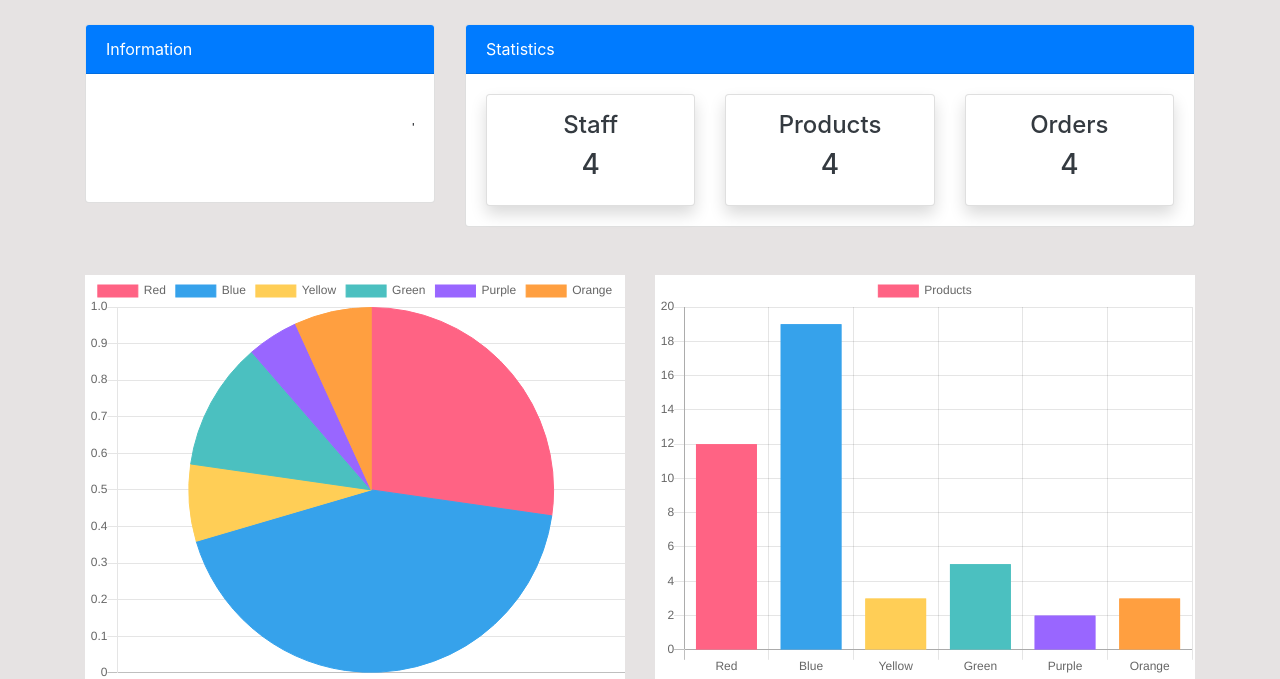
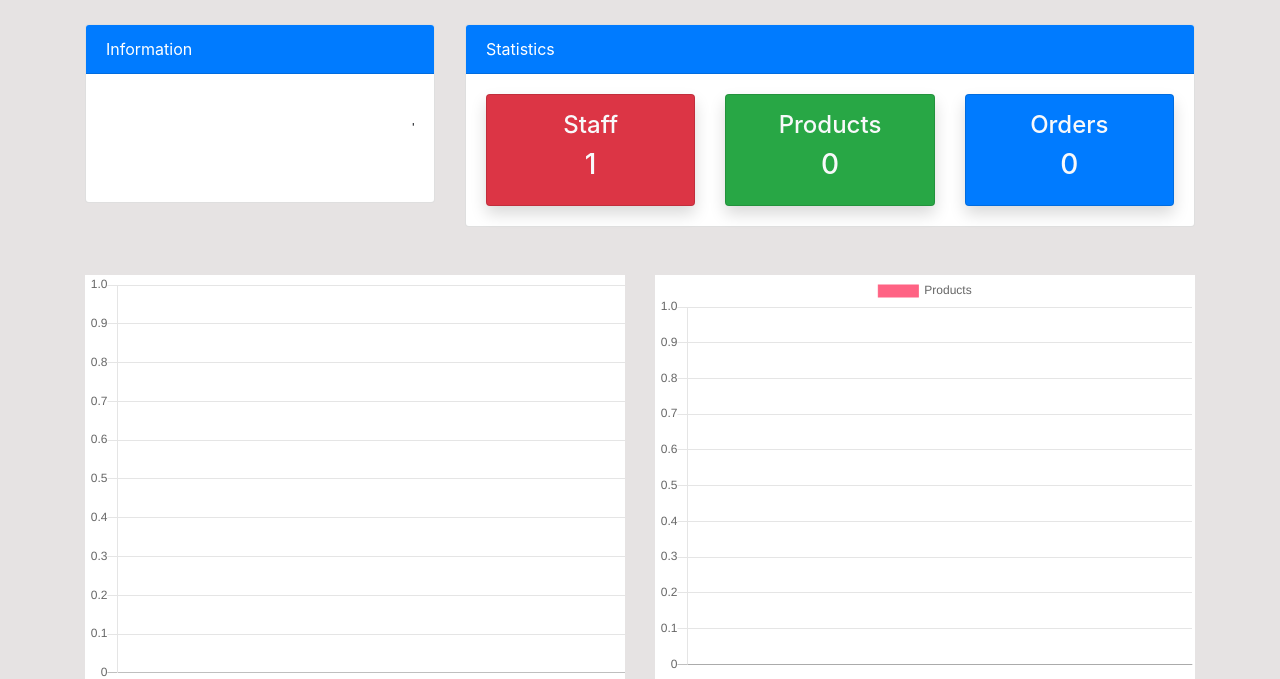
Before and after one commit to gassdev/inventory, a Django app: page /dashboard/ in a window 1280 px wide. Shown: the part 56-735 px from the top of the page. Run offline with Django 4.2, Linux system fonts and the light colour scheme; the visitor is signed in with stand-in values (Sample User, id 1); data comes from the database, SQL or seed files in the repository; data that the repository does not hold is empty.

Commit message:
connect charts to models data

```diff
--- a/dashboard/templates/dashboard/index.html
+++ b/dashboard/templates/dashboard/index.html
@@ -19,17 +19,23 @@
                                 var myChart1 = new Chart(ctx, {
                                     type: 'pie',
                                     data: {
-                                        labels: ['Red', 'Blue', 'Yellow', 'Green', 'Purple', 'Orange'],
+                                        labels: [{% for order in orders %} '{{order.product.name}}', {% endfor %}],
                                         datasets: [{
-                                            label: 'Products',
-                                            data: [12, 19, 3, 5, 2, 3],
+                                            label: 'Orders',
+                                            data: [{% for order in orders %} {{order.order_qty}}, {% endfor %}],
                                             backgroundColor: [
                                                 'rgba(255, 99, 132, 1)',
                                                 'rgba(54, 162, 235, 1)',
                                                 'rgba(255, 206, 86, 1)',
                                                 'rgba(75, 192, 192, 1)',
                                                 'rgba(153, 102, 255, 1)',
-                                                'rgba(255, 159, 64, 1)'
+                                                'rgba(255, 159, 64, 1)',
+                                                'rgba(25, 99, 12, 1)',
+                                                'rgba(234, 16, 235, 1)',
+                                                'rgba(211, 206, 64, 1)',
+                                                'rgba(34, 142, 192, 1)',
+                                                'rgba(143, 102, 25, 1)',
+                                                'rgba(137, 139, 64, 1)'
                                             ],
                                             borderColor: [
                                                 'rgba(255, 99, 132, 1)',
@@ -37,7 +43,13 @@
                                                 'rgba(255, 206, 86, 1)',
                                                 'rgba(75, 192, 192, 1)',
                                                 'rgba(153, 102, 255, 1)',
-                                                'rgba(255, 159, 64, 1)'
+                                                'rgba(255, 159, 64, 1)',
+                                                'rgba(25, 99, 12, 1)',
+                                                'rgba(234, 16, 235, 1)',
+                                                'rgba(211, 206, 64, 1)',
+                                                'rgba(34, 142, 192, 1)',
+                                                'rgba(143, 102, 25, 1)',
+                                                'rgba(137, 139, 64, 1)'
                                             ],
                                             borderWidth: 1
                                         }]
@@ -63,17 +75,23 @@
                                 var myChart = new Chart(ctx, {
                                     type: 'bar',
                                     data: {
-                                        labels: ['Red', 'Blue', 'Yellow', 'Green', 'Purple', 'Orange'],
+                                        labels: [{% for product in products %}'{{product.name}}',{% endfor %}],
                                         datasets: [{
                                             label: 'Products',
-                                            data: [12, 19, 3, 5, 2, 3],
+                                            data: [{% for product in products %} {{product.qty}}, {% endfor %}],
                                             backgroundColor: [
                                                 'rgba(255, 99, 132, 1)',
                                                 'rgba(54, 162, 235, 1)',
                                                 'rgba(255, 206, 86, 1)',
                                                 'rgba(75, 192, 192, 1)',
                                                 'rgba(153, 102, 255, 1)',
-                                                'rgba(255, 159, 64, 1)'
+                                                'rgba(255, 159, 64, 1)',
+                                                'rgba(25, 99, 12, 1)',
+                                                'rgba(234, 16, 235, 1)',
+                                                'rgba(211, 206, 64, 1)',
+                                                'rgba(34, 142, 192, 1)',
+                                                'rgba(143, 102, 25, 1)',
+                                                'rgba(137, 139, 64, 1)'
                                             ],
                                             borderColor: [
                                                 'rgba(255, 99, 132, 1)',
@@ -81,7 +99,13 @@
                                                 'rgba(255, 206, 86, 1)',
                                                 'rgba(75, 192, 192, 1)',
                                                 'rgba(153, 102, 255, 1)',
-                                                'rgba(255, 159, 64, 1)'
+                                                'rgba(255, 159, 64, 1)',
+                                                'rgba(25, 99, 12, 1)',
+                                                'rgba(234, 16, 235, 1)',
+                                                'rgba(211, 206, 64, 1)',
+                                                'rgba(34, 142, 192, 1)',
+                                                'rgba(143, 102, 25, 1)',
+                                                'rgba(137, 139, 64, 1)'
                                             ],
                                             borderWidth: 1
                                         }]
--- a/dashboard/templates/dashboard/product.html
+++ b/dashboard/templates/dashboard/product.html
@@ -37,7 +37,7 @@
                     </thead>
                     <tbody>
 
-                        {% for item in items %}
+                        {% for item in products %}
                         <tr>
                             <th scope="row">{{item.id}}</th>
                             <td>{{item.name}}</td>
--- a/dashboard/templates/dashboard/staff_index.html
+++ b/dashboard/templates/dashboard/staff_index.html
@@ -24,7 +24,7 @@
                 </div>
                 <div class="card-body">
 
-                    {% if orders %}
+                    {% if staff_orders %}
                     <table class="table bg-white">
                         <thead class="bg-primary text-white">
                             <tr>
@@ -36,7 +36,7 @@
                         </thead>
                         <tbody>
 
-                           {% for order in orders %}
+                           {% for order in staff_orders %}
                             <tr>
                                 <td>{{order.product.name}}</td>
                                 <td>{{order.product.category}}</td>
--- a/dashboard/views.py
+++ b/dashboard/views.py
@@ -10,7 +10,9 @@ from django.contrib.auth.models import User
 
 @login_required
 def index(request):
-    orders = Order.objects.all().filter(staff=request.user).order_by('-id')
+    staff_orders = Order.objects.all().filter(staff=request.user).order_by('-id')
+    orders = Order.objects.all().order_by('-id')
+    products = Product.objects.all().order_by('-id')
     if request.method == 'POST':
         form = OrderForm(request.POST)
         if form.is_valid():
@@ -22,16 +24,23 @@ def index(request):
         form = OrderForm()
 
     context = {
+        'staff_orders': staff_orders,
         'orders': orders,
-        'form': form
+        'products': products,
+        'form': form,
+        'workers': User.objects.all()
     }
     return render(request, 'dashboard/index.html', context)
 
 @login_required
 def staff(request):
     workers = User.objects.all()
+    products = Product.objects.all()
+    orders = Order.objects.all()
     context = {
-        'workers': workers
+        'workers': workers,
+        'products': products,
+        'orders': orders
     }
     return render(request, 'dashboard/staff.html', context)
 
@@ -45,7 +54,9 @@ def staff_detail(request, pk):
 
 @login_required
 def product(request):
-    items = Product.objects.order_by('-id').all()
+    products = Product.objects.order_by('-id').all()
+    workers = User.objects.all()
+    orders = Order.objects.all()
     if request.method == 'POST':
         form = ProductForm(request.POST)
         if form.is_valid():
@@ -56,8 +67,10 @@ def product(request):
         form = ProductForm()
 
     context = {
-        'items': items,
-        'form': form
+        'products': products,
+        'form': form,
+        'workers': workers,
+        'orders': orders
     }
     return render(request, 'dashboard/product.html', context)
 
@@ -90,7 +103,11 @@ def update_product(request, pk):
 @login_required
 def order(request):
     orders = Order.objects.all().order_by('-id')
+    workers = User.objects.all()
+    products = Product.objects.all()
     context = {
-        'orders': orders
+        'orders': orders,
+        'workers': workers,
+        'products': products
     }
     return render(request, 'dashboard/order.html', context)
--- a/templates/partials/topnav.html
+++ b/templates/partials/topnav.html
@@ -21,26 +21,26 @@
                 <div class="card-body">
                     <div class="row">
                         <div class="col-md-4">
-                            <a class="text-decoration-none text-dark" href="{% url 'dashboard:staff' %}">
-                                <div class="card my-card shadow text-center p-3">
+                            <a class="text-decoration-none text-light" href="{% url 'dashboard:staff' %}">
+                                <div class="card bg-danger my-card shadow text-center p-3">
                                     <h4>Staff <i class="fas fa-users"></i></h4>
-                                    <h3>4</h3>
+                                    <h3>{{ workers|length }}</h3>
                                 </div>
                             </a>
                         </div>
                         <div class="col-md-4">
-                            <a class="text-decoration-none text-dark" href="{% url 'dashboard:product' %}">
-                                <div class="card my-card shadow text-center p-3">
+                            <a class="text-decoration-none text-light" href="{% url 'dashboard:product' %}">
+                                <div class="card bg-success my-card shadow text-center p-3">
                                     <h4>Products <i class="fas fa-box"></i></h4>
-                                    <h3>4</h3>
+                                    <h3>{{products | length}}</h3>
                                 </div>
                             </a>
                         </div>
                         <div class="col-md-4">
-                            <a class="text-decoration-none text-dark" href="{% url 'dashboard:order' %}">
-                                <div class="card my-card shadow text-center p-3">
+                            <a class="text-decoration-none text-light" href="{% url 'dashboard:order' %}">
+                                <div class="card bg-primary my-card shadow text-center p-3">
                                     <h4>Orders <i class="fas fa-shipping-fast"></i></h4>
-                                    <h3>4</h3>
+                                    <h3>{{ orders | length }}</h3>
                                 </div>
                             </a>
                         </div>
```
Also changed, not shown: dashboard.PNG (added), readme.md.
